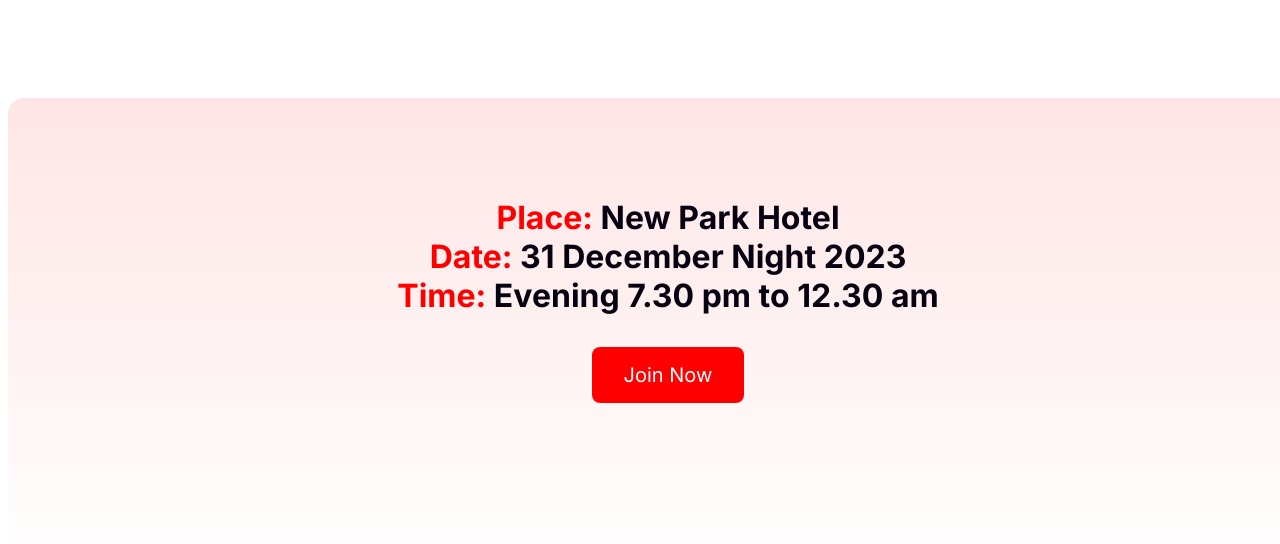
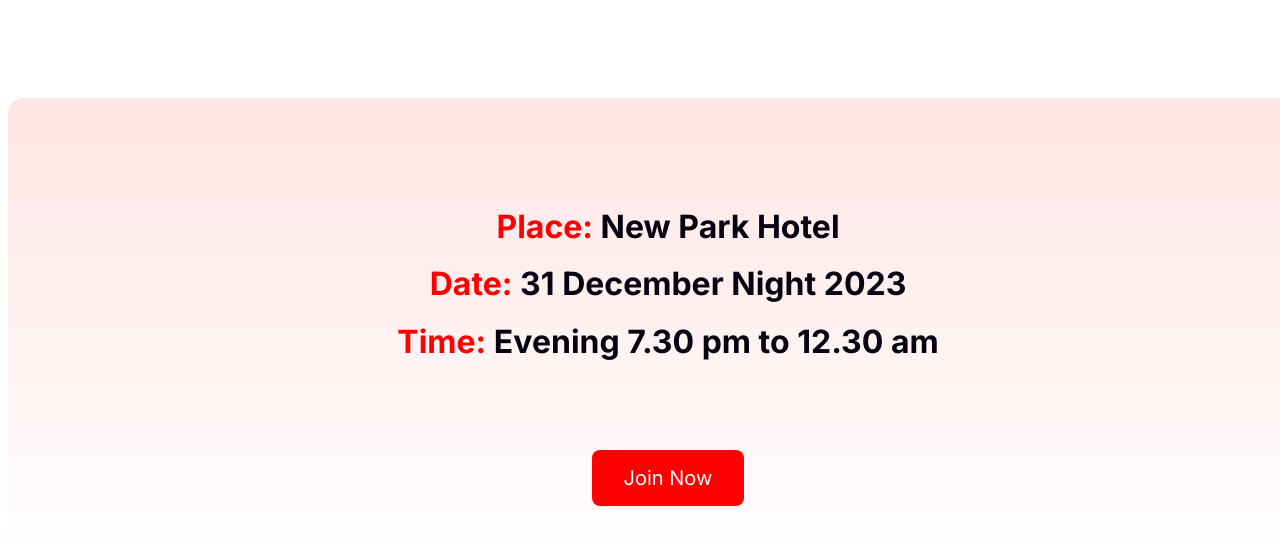
Before and after one commit to mushfiq7297/batch-9-a-1, a plain HTML site: page index.html in a window 1280 px wide. Shown: the part 2367-2911 px from the top of the page. Drawn offline with Linux system fonts and the light colour scheme.

Commit message:
added event container perfectly

```diff
--- a/styles/styles.css
+++ b/styles/styles.css
@@ -166,6 +166,7 @@ main {
     text-align: center;
     font-weight: 600;
     padding-top: 100px;
+    line-height: 1.8;
 }
 
 .event-red {
@@ -177,6 +178,7 @@ main {
 }
 .btn-container{
     text-align: center;
+    padding-top: 48px;
 }
 .btn-event {
     padding: 16px 32px;
```
